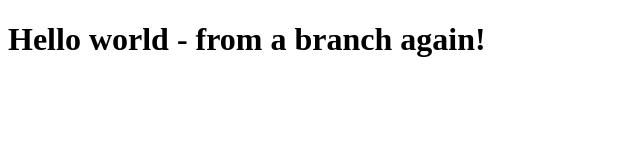
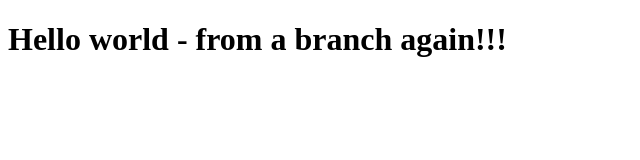
Before and after one commit to aitchiss/test-site, a website: page build_output/index.html in a window 1280 px wide. Shown: the full height of the page, 0-640 px from the left. Drawn offline with Linux system fonts and the light colour scheme.

Commit message:
change again

```diff
--- a/build_output/index.html
+++ b/build_output/index.html
@@ -7,6 +7,6 @@
     <title>Test site</title>
 </head>
 <body>
-    <h1>Hello world - from a branch again!</h1>
+    <h1>Hello world - from a branch again!!!</h1>
 </body>
 </html>
```
